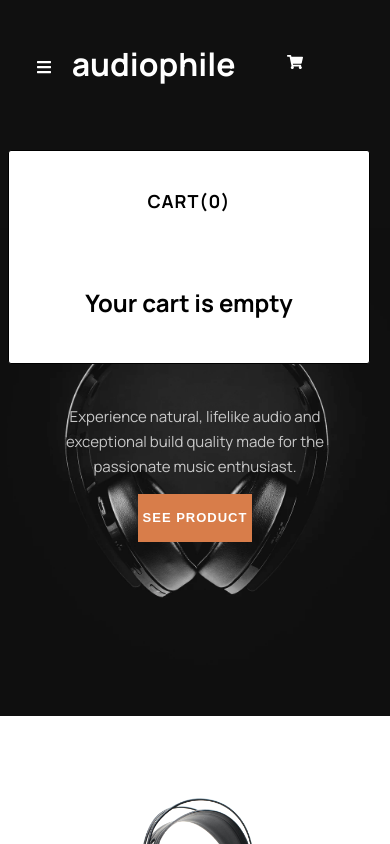
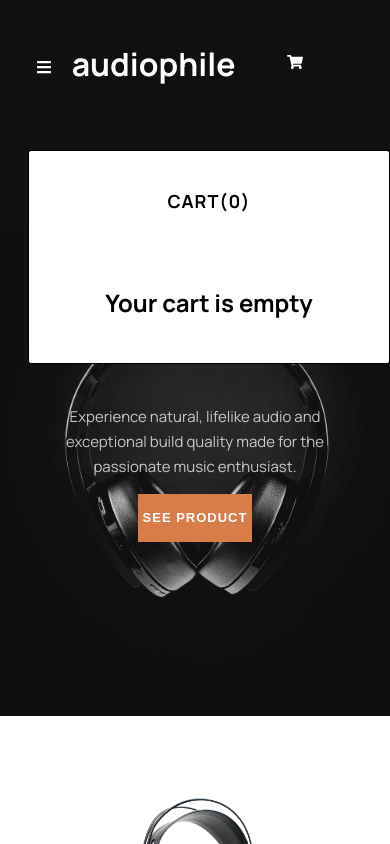
Before and after one commit to Wheezy049/audiophile, a React (Create React App) app: page / in a window 390 px wide. Both pictures are taken after a click on the icon 333 px from the left and 62 px from the top of the page. Shown: the top 844 px of the page. Built offline with nearby package versions, Linux system fonts and the light colour scheme.

Commit message:
audiophile e-commerce project

```diff
--- a/src/component/CartItem/CartItem.css
+++ b/src/component/CartItem/CartItem.css
@@ -132,7 +132,8 @@ margin: 10px 0;
    align-items: center;
    justify-content: space-between;
    margin: 0;
-   margin-left: 10px;
+   right: 0;
+   /* margin-left: 10px; */
   }
   .cart-item-btn{
    width: 327px;
--- a/src/component/NavBar/navbar.css
+++ b/src/component/NavBar/navbar.css
@@ -63,7 +63,7 @@
     top: 100px; /* Position the menu below the logo */
     left: 0;
     background-color: #fff;
-    /* width: 100%; */
+    width: 100%;
     padding: 20px;
     z-index: 999;
   }
@@ -90,7 +90,7 @@
     top: 100px;
     left: 15px;
     background-color: #fff;
-    /* width: 80%; */
+    width: 100%;
     padding: 20px;
     z-index: 999;
     justify-content: center;
```
